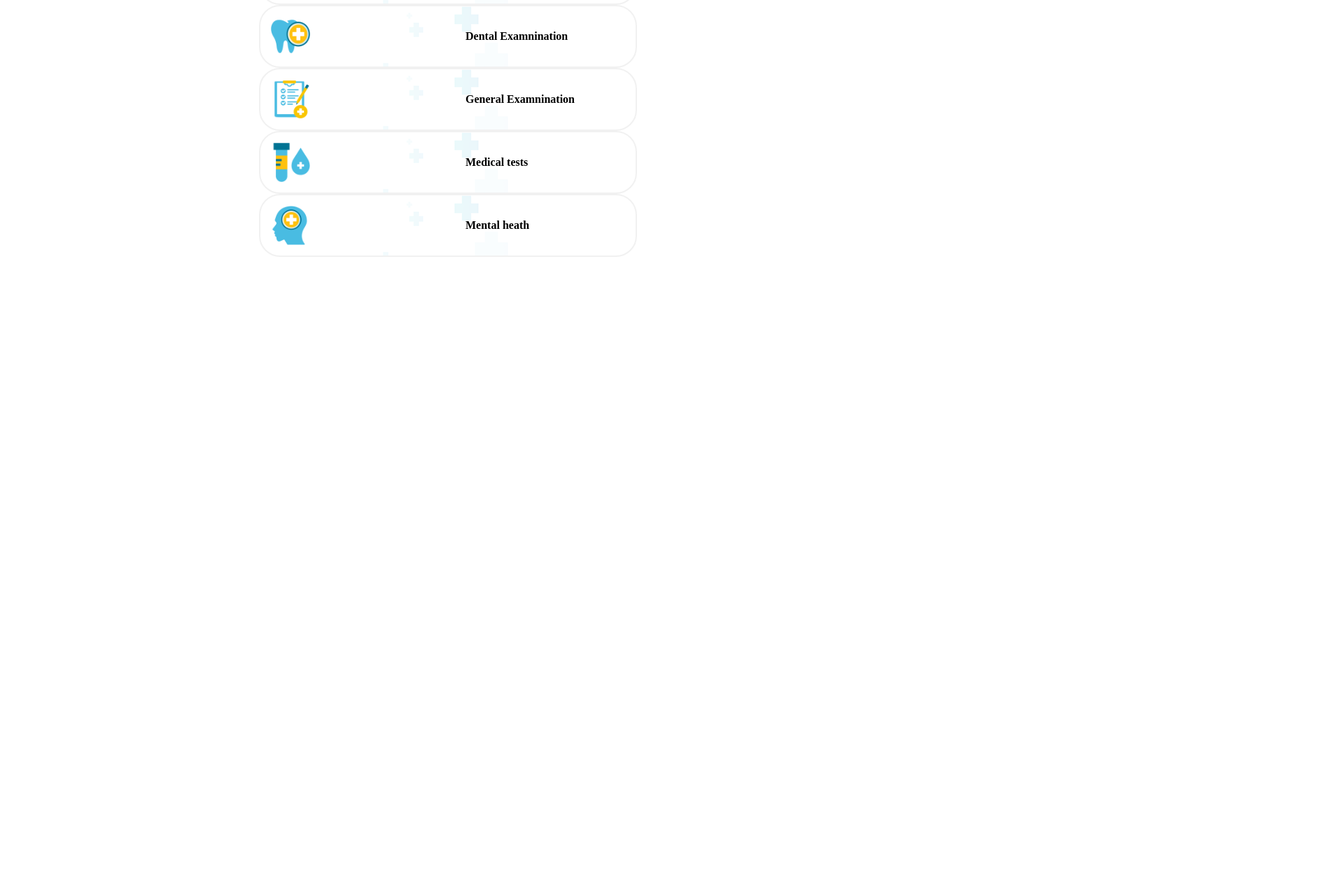
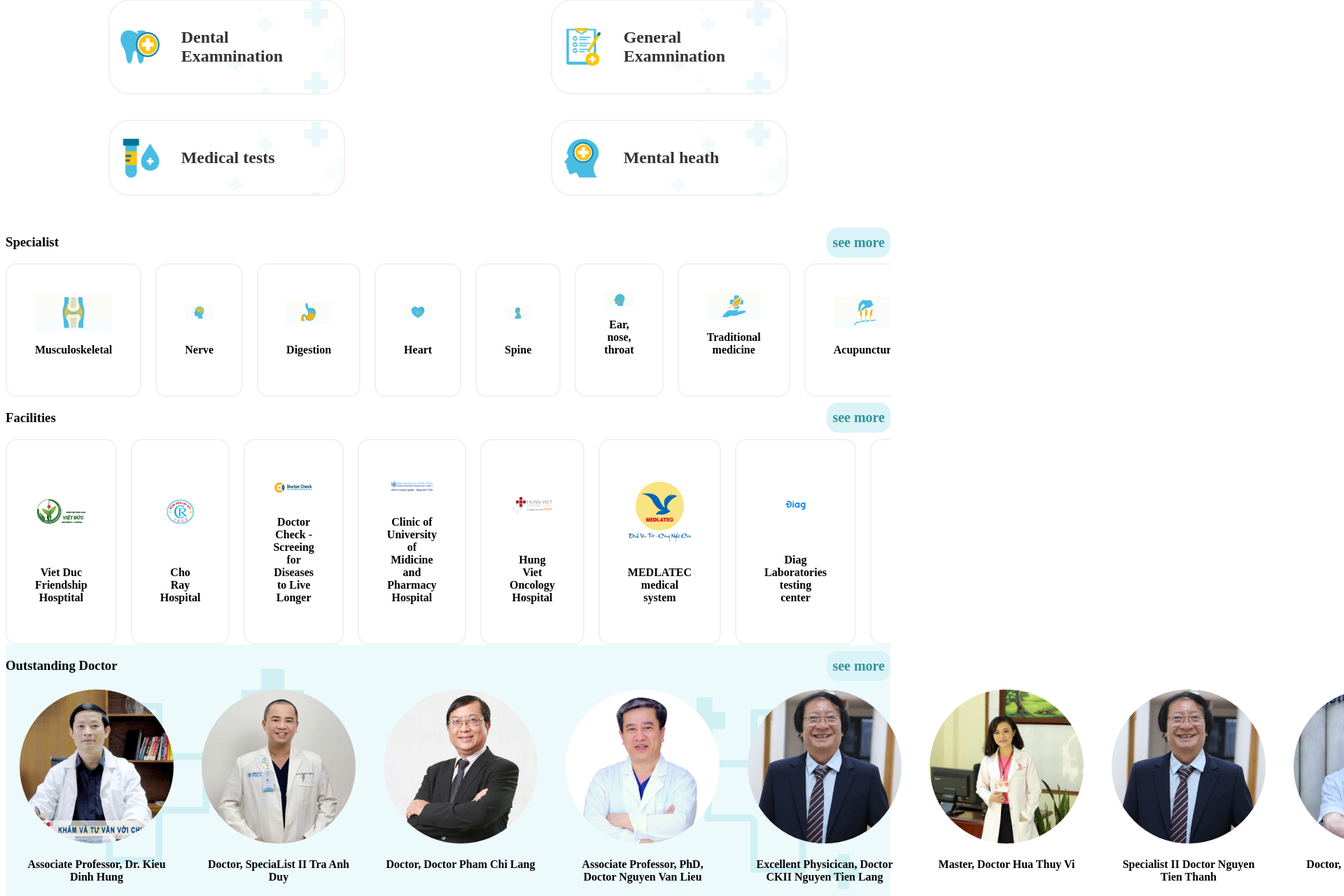
Before and after one commit to TranLeKhanhDuyen/Knowledge, a React (Vite) app in the folder BookingCare/: page / in a window 1280 px wide. Shown: the part 900-2180 px from the top of the page at 70% size, 1920 px wide, since content can reach past the window. Before the commit the page ends 1275 px from the top, so only its background shows below. Built offline with nearby package versions, Linux system fonts and the light colour scheme.

Commit message:
feat: css for components

```diff
--- a/BookingCare/index.html
+++ b/BookingCare/index.html
@@ -5,7 +5,7 @@
   <meta charset="UTF-8" />
   <link rel="icon" type="image/svg+xml" href="/vite.svg" />
   <meta name="viewport" content="width=device-width, initial-scale=1.0" />
-  <title>User Manager</title>
+  <title>BookingCare</title>
 </head>
 
 <body>
--- a/BookingCare/src/App.css
+++ b/BookingCare/src/App.css
@@ -0,0 +1,4 @@
+.outstanding {
+  background: url('./assets/backgrounds/background-outstanding.png');
+  background-repeat: repeat-x;
+}
--- a/BookingCare/src/App.tsx
+++ b/BookingCare/src/App.tsx
@@ -1,9 +1,15 @@
+import './App.css';
+
 import Banner from '@components/Banner';
 import Header from '@components/Header';
+import ItemHeader from '@components/ListHeader';
 import ItemLink from '@components/ListLink/ItemLink';
+import ItemOutstanding from '@components/ListLink/ItemOutstanding';
 import { BANNER } from '@constants/banner';
+import { LIST_HEADER } from '@constants/listHeader';
 import { LIST_LINK } from '@constants/listLink';
 import { LIST_NAV } from '@constants/listNav';
+import { LIST_OUTSTANDING } from '@constants/listOutstanding';
 
 const App = () => {
   return (
@@ -12,6 +18,15 @@ const App = () => {
       <Banner title={BANNER[0].title} textField={BANNER[0].textField} />
       <h3>Comprehensive service</h3>
       <ItemLink items={LIST_LINK[0].items} type="service" />
+      <ItemHeader items={LIST_HEADER[0].items} type='specialist' />
+      <ItemLink items={LIST_LINK[1].items} type="specialist" />
+      <ItemHeader items={LIST_HEADER[1].items} type='facilities' />
+      <ItemLink items={LIST_LINK[2].items} type="facilities" />
+      <div className='outstanding'>
+        <ItemHeader items={LIST_HEADER[2].items} type='outstanding' />
+        <ItemOutstanding items={LIST_OUTSTANDING[0].items} type="doctor" />
+      </div>
+
 
     </>
   );
--- a/BookingCare/src/components/ListHeader/ListHeader.css
+++ b/BookingCare/src/components/ListHeader/ListHeader.css
@@ -12,3 +12,7 @@
   color: rgb(52, 146, 158);
   font-weight: 600;
 }
+
+.btn-primary {
+  margin: 0;
+}
--- a/BookingCare/src/components/ListHeader/index.tsx
+++ b/BookingCare/src/components/ListHeader/index.tsx
@@ -1,26 +1,26 @@
 import React from 'react';
 import './ListHeader.css';
 
-type TListHeader = 'service' | 'facilities' | 'oustanding' | 'handbook';
+type TListHeader = 'specialist' | 'facilities' | 'outstanding' | 'handbook';
 
-interface IListHeader {
+interface IItemHeader {
   title: string;
   onClick?: () => void;
 }
 
-interface ListHeader {
-  items: IListHeader[];
+export interface IListHeader {
+  items: IItemHeader[];
   type: TListHeader;
 }
 
-const ItemHeader = ({ items, type }: ListHeader) => {
+const ItemHeader = ({ items, type }: IListHeader) => {
   return (
-    <div className='item-header-container'>
+    <div className={`item-header-container ${type}`}>
       {items.map((item) => (
         <>
           <h3>{item.title}</h3>
           <a className={`item-header-wrapper`} onClick={item.onClick}>
-            <p className={`${type}`}>see more</p>
+            <p className='btn-primary'>see more</p>
           </a>
         </>
       ))}
--- a/BookingCare/src/components/ListLink/ItemLink/ItemLink.css
+++ b/BookingCare/src/components/ListLink/ItemLink/ItemLink.css
@@ -2,6 +2,7 @@
   border: 2px solid rgb(241, 241, 241);
   align-items: center;
   font-weight: 700;
+  text-align: center;
 }
 
 .img-link {
@@ -12,15 +13,20 @@
   color: transparent;
 }
 
-.service {
+.item-link-wrapper.service {
+  display: grid;
+  grid-template-columns: repeat(2, 1fr);
+}
+
+.service .item-link-container {
   border-radius: 30px;
   background: url(../../../assets/backgrounds/background-item1.png);
-  width: 40%;
-  display: grid;
-  grid-template-columns: repeat(2, 1fr);
-  gap: 50px;
+  width: 48%;
+  display: flex;
+  justify-content: space-between;
   margin: 0 auto;
   padding: 15px;
+  margin-bottom: 36px;
 }
 
 .service .img-link {
@@ -28,21 +34,38 @@
   height: 56px;
 }
 
-.specialist {
+.service .title-link {
+  flex: 1 1 0%;
+  margin-left: 10%;
+  font-size: 24px;
+  font-weight: 700;
+  color: rgb(51, 51, 51);
+  text-align: left;
+}
+
+/*  */
+.item-link-wrapper.specialist {
+  display: flex;
+  overflow-x: auto;
+  gap: 20px;
+}
+
+.specialist .item-link-container {
   display: flex;
   flex-direction: column;
   border-radius: 16px;
   padding: 40px;
-  margin-left: 40px;
-  width: 375px;
 }
 
-.facilities {
+.item-link-wrapper.facilities {
+  display: flex;
+  overflow-x: auto;
+  gap: 20px;
+}
+
+.facilities .item-link-container {
   display: flex;
   flex-direction: column;
   border-radius: 16px;
-  margin-left: 40px;
-  width: 375px;
-  padding: 20px;
-  text-align: center;
+  padding: 40px;
 }
--- a/BookingCare/src/components/ListLink/ItemLink/index.tsx
+++ b/BookingCare/src/components/ListLink/ItemLink/index.tsx
@@ -15,15 +15,15 @@ export interface IListLink {
 
 const ItemLink = ({ items, type }: IListLink) => {
   return (
-    <div>
+    <div className={`item-link-wrapper ${type}`}>
       {items.map((item) => (
-        <a className={`item-link-container ${type}`} onClick={item.onClick}>
+        <a className={`item-link-container`} onClick={item.onClick}>
           <img
             className='img-link'
             src={item.imagePath}
             alt={`Image for ${item.title}`}
           />
-          <p>{item.title}</p>
+          <p className='title-link'>{item.title}</p>
         </a>
       ))}
     </div>
--- a/BookingCare/src/components/ListLink/ItemOutstanding/ItemOutstanding.css
+++ b/BookingCare/src/components/ListLink/ItemOutstanding/ItemOutstanding.css
@@ -1,5 +1,4 @@
 .outstanding-container {
-  background: url('../../../assets/backgrounds/background-outstanding.png');
   height: 100%;
   width: 100%;
   inset: 0px;
--- a/BookingCare/src/components/ListLink/ItemOutstanding/index.tsx
+++ b/BookingCare/src/components/ListLink/ItemOutstanding/index.tsx
@@ -11,12 +11,12 @@ interface IItemOutstanding {
   onClick?: () => void;
 }
 
-interface ListOutstanding {
+export interface IListOutstanding {
   items: IItemOutstanding[];
   type: TItemOutstanding;
 }
 
-const ItemOutstanding = ({ items, type }: ListOutstanding) => {
+const ItemOutstanding = ({ items, type }: IListOutstanding) => {
   return (
     <div className='outstanding-container'>
       <div className='outstanding-wrapper'>
--- /dev/null
+++ b/BookingCare/src/constants/listHeader.ts
@@ -0,0 +1,36 @@
+import { IListHeader } from '@components/ListHeader';
+
+export const LIST_HEADER: IListHeader[] = [
+  {
+    items: [
+      {
+        title: 'Specialist'
+      }
+    ],
+    type: 'specialist'
+  },
+  {
+    items: [
+      {
+        title: 'Facilities'
+      }
+    ],
+    type: 'facilities'
+  },
+  {
+    items: [
+      {
+        title: 'Outstanding Doctor'
+      }
+    ],
+    type: 'outstanding'
+  },
+  {
+    items: [
+      {
+        title: 'handbook'
+      }
+    ],
+    type: 'handbook'
+  }
+];
--- /dev/null
+++ b/BookingCare/src/constants/listOutstanding.ts
@@ -0,0 +1,82 @@
+import { IListOutstanding } from '../components/ListLink/ItemOutstanding/index';
+
+import doctor1 from '@assets/doctors/KieuDing.png';
+import doctor2 from '@assets/doctors/TraAnhDuy.jpg';
+import doctor3 from '@assets/doctors/PhamChiLang.jpg';
+import doctor4 from '@assets/doctors/NguyenVanLieu.jpg';
+import doctor5 from '@assets/doctors/NguyenTienLang.png';
+import doctor6 from '@assets/doctors/HuaThuyVi.jpg';
+import doctor7 from '@assets/doctors/NguyenTienLang.png';
+import doctor8 from '@assets/doctors/VuThaiha.jpg';
+import doctor9 from '@assets/doctors/LeHongAnh.jpg';
+import doctor10 from '@assets/doctors/NguyenTuongVu.png';
+import doctor11 from '@assets/doctors/PhanVuongHuy.jpg';
+import doctor12 from '@assets/doctors/NguyenTrongHung.jpg';
+
+export const LIST_OUTSTANDING: IListOutstanding[] = [
+  {
+    items: [
+      {
+        imagePath: doctor1,
+        title: 'Associate Professor, Dr. Kieu Dinh Hung',
+        describe: 'Neurology, Spine, Neurosurgery'
+      },
+      {
+        imagePath: doctor2,
+        title: 'Doctor, SpeciaList II Tra Anh Duy',
+        describe: 'Andrology, Nephrology - Urology'
+      },
+      {
+        imagePath: doctor3,
+        title: 'Doctor, Doctor Pham Chi Lang',
+        describe: 'Musculoskeletal, Orthopedic trauma'
+      },
+      {
+        imagePath: doctor4,
+        title: 'Associate Professor, PhD, Doctor Nguyen Van Lieu',
+        describe: 'Nerve'
+      },
+      {
+        imagePath: doctor5,
+        title: 'Excellent Physicican, Doctor CKII Nguyen Tien Lang',
+        describe: 'Diabetes - Endocrinilogy, Oncology, Thyroid'
+      },
+      {
+        imagePath: doctor6,
+        title: 'Master, Doctor Hua Thuy Vi',
+        describe: 'Digestion, hepatitis'
+      },
+      {
+        imagePath: doctor7,
+        title: 'Specialist II Doctor Nguyen Tien Thanh',
+        describe: 'Dermatology, Cosmetic dermatology'
+      },
+      {
+        imagePath: doctor8,
+        title: 'Doctor, Doctor Vu Thai Ha',
+        describe: 'Dermatology, Cosmetic dermatology'
+      },
+      {
+        imagePath: doctor9,
+        title: 'Specialist Doctor I Nguyen Tuong Vu',
+        describe: 'Neurology, Neurosurgery'
+      },
+      {
+        imagePath: doctor10,
+        title: 'SpeciaList Doctor I Phan Vuong Huy Dong',
+        describe: 'Musculoskeletal, Orthopedic trauma'
+      },
+      {
+        imagePath: doctor11,
+        title: 'Associate Professor, PhD, Doctor Nguyen Trong Hung',
+        describe: 'Nerve'
+      },
+      {
+        imagePath: doctor12,
+        title: 'Doctor, SpeciaList II Tra Anh Duy',
+        describe: 'Andrology, Nephrology - Urology'
+      }
+    ],
+    type: 'doctor'
+  }
+];
```
Also changed, not shown: 1 other file (tests, documents, lock files or other folders).
